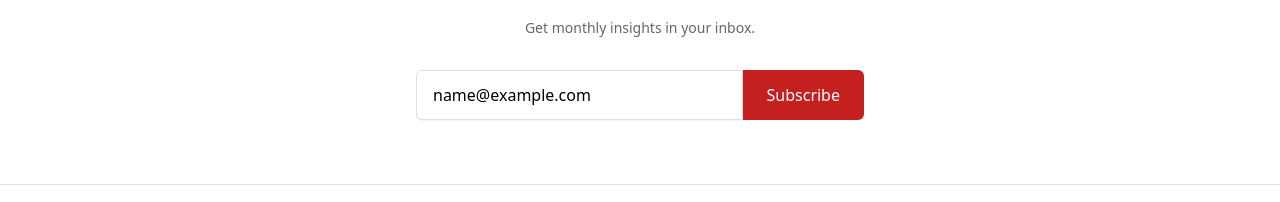
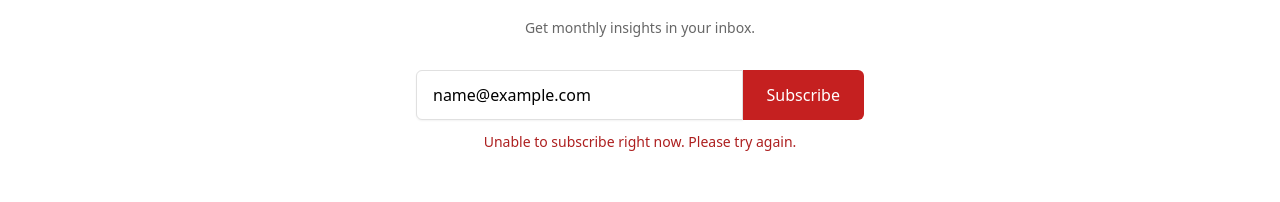
Before and after one commit to nkd98/ne-in-data, a Next.js app: page / in a window 1280 px wide. Both pictures are taken after typing "name@example.com" into the empty fields and a click on the button "Subscribe". Shown: the part 1314-1516 px from the top of the page. Built offline with nearby package versions, Linux system fonts and the light colour scheme; no server answers; a web font is replaced by a local one.

Commit message:
fixing errors

```diff
--- /dev/null
+++ b/src/app/api/newsletter/route.ts
@@ -0,0 +1,43 @@
+import { NextResponse } from "next/server";
+
+const BUTTONDOWN_URL =
+  "https://buttondown.email/api/emails/embed-subscribe/northeastindata";
+
+export async function POST(request: Request) {
+  try {
+    const { email } = await request.json();
+
+    if (typeof email !== "string" || email.trim().length === 0) {
+      return NextResponse.json(
+        { error: "Email is required." },
+        { status: 400 }
+      );
+    }
+
+    const body = new URLSearchParams({ email: email.trim() });
+
+    const response = await fetch(BUTTONDOWN_URL, {
+      method: "POST",
+      headers: {
+        "Content-Type": "application/x-www-form-urlencoded",
+      },
+      body: body.toString(),
+    });
+
+    if (!response.ok) {
+      return NextResponse.json(
+        { error: "Unable to subscribe right now. Please try again." },
+        { status: 502 }
+      );
+    }
+
+    return NextResponse.json({
+      message: "Thanks! Check your inbox to confirm.",
+    });
+  } catch (error) {
+    return NextResponse.json(
+      { error: "Unable to subscribe right now. Please try again." },
+      { status: 500 }
+    );
+  }
+}
--- a/src/app/page.tsx
+++ b/src/app/page.tsx
@@ -10,6 +10,7 @@ import { Badge } from "@/components/ui/badge";
 import { getTopics } from "@/lib/data";
 import { getArticles } from "@/lib/data";
 import { InsightCard } from "@/components/insight-card";
+import { useState, type FormEvent } from "react";
 
 
 const articles = getArticles();
@@ -22,6 +23,59 @@ const featuredInsight = insights[0];
 const secondaryInsights = insights.slice(1);
 
 export default function Home() {
+  const [email, setEmail] = useState("");
+  const [status, setStatus] = useState<"idle" | "loading" | "success" | "error">("idle");
+  const [message, setMessage] = useState("");
+  const isBusy = status === "loading";
+
+  const handleSubscribe = async (event: FormEvent<HTMLFormElement>) => {
+    event.preventDefault();
+
+    const normalizedEmail = email.trim();
+    if (!normalizedEmail) {
+      setStatus("error");
+      setMessage("Please enter a valid email.");
+      return;
+    }
+
+    setStatus("loading");
+    setMessage("");
+
+    try {
+      const response = await fetch("/api/newsletter", {
+        method: "POST",
+        headers: {
+          "Content-Type": "application/json",
+        },
+        body: JSON.stringify({ email: normalizedEmail }),
+      });
+
+      const data = await response.json().catch(() => ({}));
+      if (!response.ok) {
+        const errorMessage =
+          typeof data?.error === "string" && data.error.trim().length > 0
+            ? data.error
+            : "Something went wrong. Please try again.";
+        throw new Error(errorMessage);
+      }
+
+      setStatus("success");
+      setMessage(
+        typeof data?.message === "string" && data.message.trim().length > 0
+          ? data.message
+          : "Thanks! Check your inbox to confirm."
+      );
+      setEmail("");
+    } catch (error) {
+      const errorMessage =
+        error instanceof Error && error.message.length > 0
+          ? error.message
+          : "Something went wrong. Please try again.";
+      setStatus("error");
+      setMessage(errorMessage);
+    }
+  };
+
   return (
     <>
       <Hero topics={topics} />
@@ -54,26 +108,44 @@ export default function Home() {
         <p className="mx-auto mb-4 max-w-md text-center text-sm text-muted-foreground">
           Get monthly insights in your inbox.
         </p>
-        <form
-          action="https://buttondown.email/api/emails/embed-subscribe/northeastindata"
-          method="post"
-          target="_blank"
-          className="relative mx-auto mt-8 flex max-w-md"
-        >
+        <div className="mx-auto mt-8 max-w-md">
+          <form onSubmit={handleSubscribe} className="flex">
             <input
               type="email"
               name="email"
               required
+              autoComplete="email"
+              value={email}
+              onChange={(event) => {
+                setEmail(event.target.value);
+                if (status !== "idle") {
+                  setStatus("idle");
+                  setMessage("");
+                }
+              }}
               placeholder="Enter your email"
-            className="w-full rounded-l-md border border-input bg-background px-4 py-3 text-base shadow-sm focus:outline-none focus:ring-2 focus:ring-primary focus:ring-offset-2 focus:ring-offset-background"
+              disabled={isBusy}
+              className="w-full rounded-l-md border border-input bg-background px-4 py-3 text-base shadow-sm focus:outline-none focus:ring-2 focus:ring-primary focus:ring-offset-2 focus:ring-offset-background disabled:cursor-not-allowed disabled:opacity-70"
             />
             <button
               type="submit"
-            className="rounded-l-none rounded-r-md px-6 py-3 bg-primary text-primary-foreground font-medium"
+              disabled={isBusy}
+              className="rounded-l-none rounded-r-md px-6 py-3 bg-primary text-primary-foreground font-medium disabled:cursor-not-allowed disabled:opacity-70"
             >
-            Subscribe
+              {isBusy ? "Subscribing..." : "Subscribe"}
             </button>
           </form>
+          {message ? (
+            <p
+              className={`mt-3 text-center text-sm ${
+                status === "error" ? "text-destructive" : "text-muted-foreground"
+              }`}
+              aria-live="polite"
+            >
+              {message}
+            </p>
+          ) : null}
+        </div>
       </section>
     </>
   );
--- a/src/lib/data.ts
+++ b/src/lib/data.ts
@@ -98,7 +98,7 @@ const visuals: Visual[] = [
       units: '%',
       coverage: 'North-East vs All India',
       source: {
-        name: 'UDISE+/AISHE (via Supabase dataset)',
+        name: 'UDISE+ 2023-24 and AISHE 2021-22',
         url: 'https://tngxrcncslblrarjqtwn.supabase.co/storage/v1/object/public/datasets/ne_ger_comp_ind_vs_ne.csv'
       },
       lastUpdated: '2025-11-01',
@@ -469,7 +469,7 @@ const visuals: Visual[] = [
     {
       // Road Stats Visuals
       id: 'road-density-ne',
-      title: 'Road Density in North-East India (2023)',
+      title: 'Road Density in North-East India',
       type: 'bar',
       spec: {
         dataUrl: 'https://tngxrcncslblrarjqtwn.supabase.co/storage/v1/object/public/datasets/ne_road_density_clean.csv',
@@ -511,7 +511,7 @@ const visuals: Visual[] = [
     },
     {// Road Stats Visuals
       id: 'road-len-ne',
-      title: 'Road Length per 1,000 People (North-East, 2023)',
+      title: 'Road Length per 1,000 People',
       type: 'bar',
       spec: {
         dataUrl: 'https://tngxrcncslblrarjqtwn.supabase.co/storage/v1/object/public/datasets/ne_road_length_per_1000pop_clean.csv',
@@ -553,7 +553,7 @@ const visuals: Visual[] = [
     },
     {// Road Stats Visuals
       id: 'road-surfaced-len-ne',
-      title: 'Surfaced vs Total Road Length (North-East, 2023)',
+      title: 'Surfaced vs Total Road Length',
       type: 'bar',
       spec: {
         dataUrl: 'https://tngxrcncslblrarjqtwn.supabase.co/storage/v1/object/public/datasets/ne_total_vs_surfaced_road_length_clean.csv',
```
Lines whose indentation alone changed are shown as unchanged.
